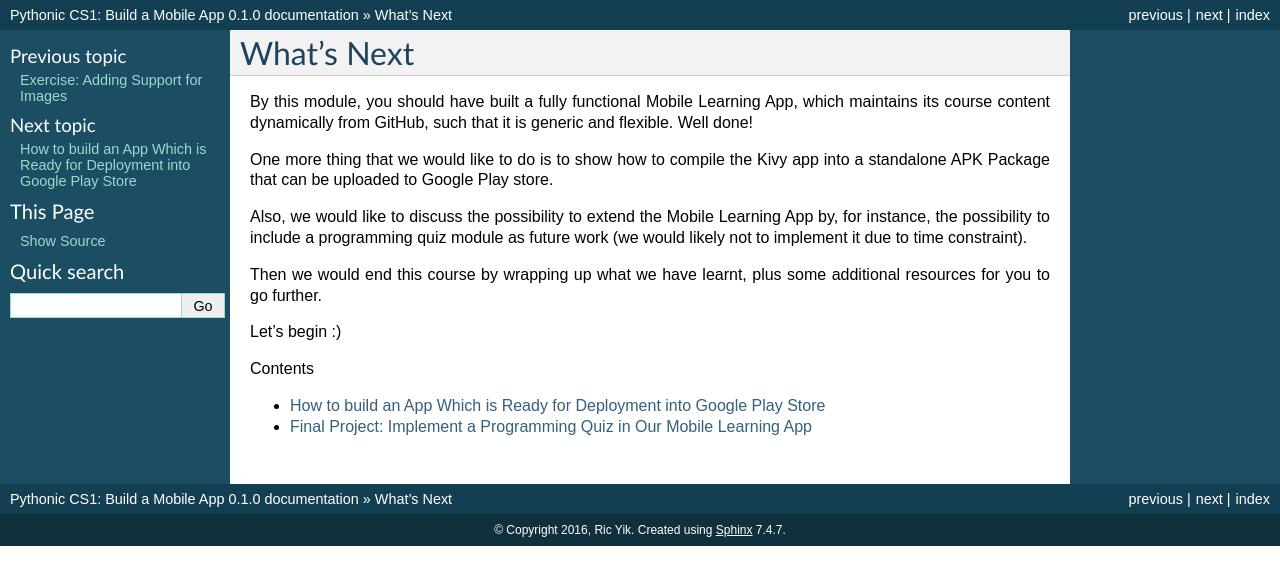
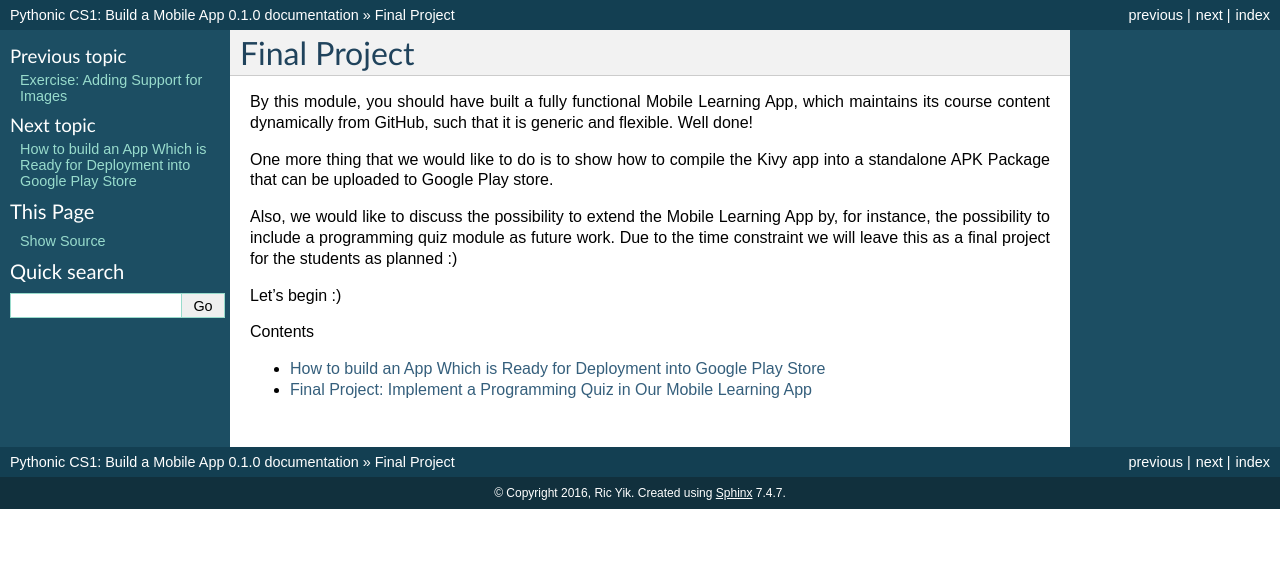
Before and after one commit to Aashritha27/mobileapp.course, a Sphinx documentation site: the page built from docs/whats-next.rst, in a window 1280 px wide. Shown: the top 585 px of the page. Built offline with Sphinx 7.4.7, drawn with Linux system fonts in a browser that asks for light colours.

Commit message:
Final Project

```diff
--- a/docs/whats-next.rst
+++ b/docs/whats-next.rst
@@ -1,13 +1,11 @@
-What's Next
-===========
+Final Project
+=============
 
 By this module, you should have built a fully functional Mobile Learning App, which maintains its course content dynamically from GitHub, such that it is generic and flexible. Well done!
 
 One more thing that we would like to do is to show how to compile the Kivy app into a standalone APK Package that can be uploaded to Google Play store.
 
-Also, we would like to discuss the possibility to extend the Mobile Learning App by, for instance, the possibility to include a programming quiz module as future work (we would likely not to implement it due to time constraint).
-
-Then we would end this course by wrapping up what we have learnt, plus some additional resources for you to go further.
+Also, we would like to discuss the possibility to extend the Mobile Learning App by, for instance, the possibility to include a programming quiz module as future work. Due to the time constraint we will leave this as a final project for the students as planned :)
 
 Let's begin :)
 
```
